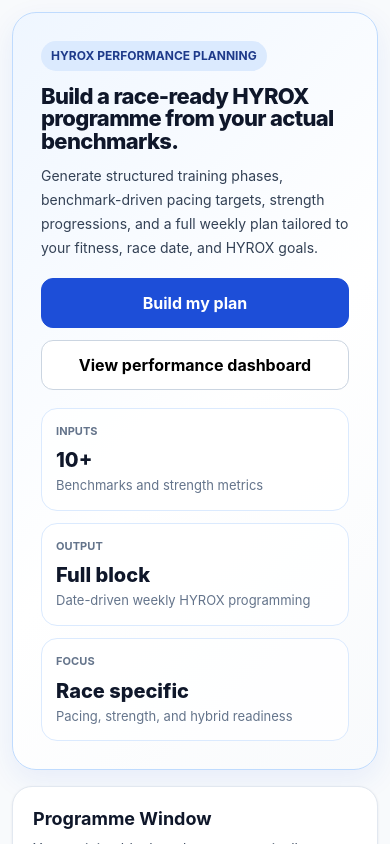
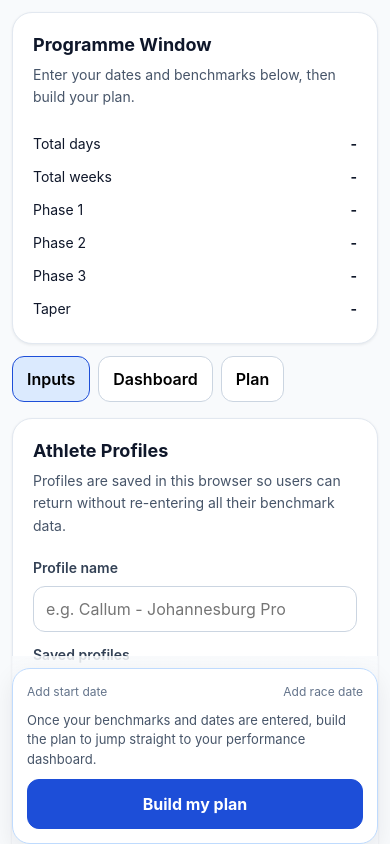
Before and after one commit to callumgeddes-debug/hyrox-training-app, a React (Vite) app: page / in a window 390 px wide. Shown: the top 844 px of the page. Built offline with nearby package versions, Linux system fonts and the light colour scheme.

Commit message:
update UI / mobile improvements

```diff
--- a/src/App.tsx
+++ b/src/App.tsx
@@ -36,6 +36,59 @@ type Profile = {
   updatedAt: string;
 };
 
+const MOBILE_BREAKPOINT = 768;
+const TABLET_BREAKPOINT = 1100;
+
+const STORAGE_KEYS = {
+  currentBenchmarks: "hyrox_planner_current_benchmarks",
+  currentSetup: "hyrox_planner_current_setup",
+  profiles: "hyrox_planner_profiles",
+};
+
+const defaultBenchmarks: Benchmarks = {
+  ski500: "1:47.0",
+  ski2000: "8:33.3",
+  row500: "1:31.7",
+  row2000: "7:28.1",
+  run5k: "23:10.0",
+  ftp: 199,
+  squat5rm: 130,
+  bss5rm: 22.5,
+  deadlift5rm: 190,
+  weightedPullup: 20,
+  lungeLoad: 20,
+};
+
+const defaultSetup: Setup = {
+  startDate: "",
+  raceDate: "",
+  saturdayClass: false,
+};
+
+const strengthPercents = {
+  phase1: { squat: 0.72, deadlift: 0.77, bss: 0.72, pull: 0.77 },
+  phase2: { squat: 0.8, deadlift: 0.84, bss: 0.78, pull: 0.84 },
+  phase3: { squat: 0.85, deadlift: 0.88, bss: 0.74, pull: 0.79 },
+  taper: { squat: 0.65, deadlift: 0.65, bss: 0.6, pull: 0.6 },
+};
+
+const phaseColors: Record<string, string> = {
+  "Phase 1": "#e0f2fe",
+  "Phase 2": "#dcfce7",
+  "Phase 3": "#fef3c7",
+  Taper: "#ffe4e6",
+};
+
+function safeRead<T>(key: string, fallback: T): T {
+  if (typeof window === "undefined") return fallback;
+  try {
+    const raw = window.localStorage.getItem(key);
+    return raw ? (JSON.parse(raw) as T) : fallback;
+  } catch {
+    return fallback;
+  }
+}
+
 function parseTimeToSeconds(value: string): number | null {
   if (!value.trim()) return null;
   const parts = value.trim().split(":");
@@ -65,7 +118,7 @@ function formatSecondsToPace(seconds: number, suffix = ""): string {
 
 function startOfDay(value: string): Date | null {
   if (!value) return null;
-  const d = new Date(value + "T00:00:00");
+  const d = new Date(`${value}T00:00:00`);
   return Number.isNaN(d.getTime()) ? null : d;
 }
 
@@ -76,61 +129,7 @@ function daysBetween(start: Date | null, end: Date | null): number | null {
   return Math.ceil(ms / (1000 * 60 * 60 * 24));
 }
 
-const strengthPercents = {
-  phase1: { squat: 0.72, deadlift: 0.77, bss: 0.72, pull: 0.77 },
-  phase2: { squat: 0.8, deadlift: 0.84, bss: 0.78, pull: 0.84 },
-  phase3: { squat: 0.85, deadlift: 0.88, bss: 0.74, pull: 0.79 },
-  taper: { squat: 0.65, deadlift: 0.65, bss: 0.6, pull: 0.6 },
-};
-
-const STORAGE_KEYS = {
-  currentBenchmarks: "hyrox_planner_current_benchmarks",
-  currentSetup: "hyrox_planner_current_setup",
-  profiles: "hyrox_planner_profiles",
-};
-
-const defaultBenchmarks: Benchmarks = {
-  ski500: "1:47.0",
-  ski2000: "8:33.3",
-  row500: "1:31.7",
-  row2000: "7:28.1",
-  run5k: "23:10.0",
-  ftp: 199,
-  squat5rm: 130,
-  bss5rm: 22.5,
-  deadlift5rm: 190,
-  weightedPullup: 20,
-  lungeLoad: 20,
-};
-
-const defaultSetup: Setup = {
-  startDate: "",
-  raceDate: "",
-  saturdayClass: false,
-};
-
-function safeRead<T>(key: string, fallback: T): T {
-  if (typeof window === "undefined") return fallback;
-  try {
-    const raw = window.localStorage.getItem(key);
-    return raw ? (JSON.parse(raw) as T) : fallback;
-  } catch {
-    return fallback;
-  }
-}
-
-const MOBILE_BREAKPOINT = 768;
-
-const phaseColors: Record<string, string> = {
-  "Phase 1": "#e0f2fe",
-  "Phase 2": "#dcfce7",
-  "Phase 3": "#fef3c7",
-  Taper: "#ffe4e6",
-};
-
 const styles = {
-  brand: "#1d4ed8",
-  brandSoft: "#dbeafe",
   page: {
     minHeight: "100vh",
     background: "#f8fafc",
@@ -156,8 +155,8 @@ const styles = {
   cardBody: {
     padding: 20,
   } as React.CSSProperties,
-  title: {
-    fontSize: 30,
+  sectionTitle: {
+    fontSize: 18,
     fontWeight: 700,
     margin: 0,
   } as React.CSSProperties,
@@ -165,11 +164,6 @@ const styles = {
     fontSize: 14,
     color: "#475569",
     lineHeight: 1.6,
-    margin: 0,
-  } as React.CSSProperties,
-  sectionTitle: {
-    fontSize: 18,
-    fontWeight: 700,
     margin: 0,
   } as React.CSSProperties,
   grid2: {
@@ -206,6 +200,17 @@ const styles = {
     fontSize: 14,
     outline: "none",
     boxSizing: "border-box",
+    background: "#ffffff",
+  } as React.CSSProperties,
+  select: {
+    width: "100%",
+    padding: "10px 12px",
+    borderRadius: 12,
+    border: "1px solid #cbd5e1",
+    fontSize: 14,
+    outline: "none",
+    boxSizing: "border-box",
+    background: "#ffffff",
   } as React.CSSProperties,
   switchRow: {
     display: "flex",
@@ -262,14 +267,6 @@ const styles = {
     borderRadius: 14,
     padding: 12,
     fontSize: 12,
-  } as React.CSSProperties,
-  footerButton: {
-    padding: "10px 14px",
-    borderRadius: 12,
-    border: "1px solid #cbd5e1",
-    background: "#ffffff",
-    cursor: "pointer",
-    fontWeight: 600,
   } as React.CSSProperties,
   heroWrap: {
     display: "grid",
@@ -372,16 +369,6 @@ const styles = {
     gridTemplateColumns: "1.4fr 1fr auto auto auto",
     alignItems: "end",
   } as React.CSSProperties,
-  select: {
-    width: "100%",
-    padding: "10px 12px",
-    borderRadius: 12,
-    border: "1px solid #cbd5e1",
-    fontSize: 14,
-    outline: "none",
-    boxSizing: "border-box",
-    background: "#ffffff",
-  } as React.CSSProperties,
   miniButton: {
     padding: "10px 12px",
     borderRadius: 12,
@@ -400,6 +387,34 @@ const styles = {
     cursor: "pointer",
     fontWeight: 600,
     whiteSpace: "nowrap" as const,
+  } as React.CSSProperties,
+  mobileBuildSection: {
+    position: "sticky" as const,
+    bottom: 0,
+    background: "linear-gradient(180deg, rgba(248,250,252,0.85) 0%, #f8fafc 30%, #f8fafc 100%)",
+    paddingTop: 12,
+    marginTop: 8,
+  } as React.CSSProperties,
+  mobileBuildCard: {
+    background: "#ffffff",
+    border: "1px solid #bfdbfe",
+    borderRadius: 18,
+    boxShadow: "0 8px 24px rgba(15, 23, 42, 0.08)",
+    padding: 14,
+  } as React.CSSProperties,
+  mobileBuildText: {
+    fontSize: 13,
+    color: "#475569",
+    lineHeight: 1.5,
+    margin: "0 0 10px 0",
+  } as React.CSSProperties,
+  mobileBuildMeta: {
+    display: "flex",
+    justifyContent: "space-between",
+    gap: 12,
+    fontSize: 12,
+    color: "#64748b",
+    marginBottom: 10,
   } as React.CSSProperties,
 };
 
@@ -432,6 +447,11 @@ export default function App() {
     if (typeof window === "undefined") return 1200;
     return window.innerWidth;
   });
+  const [benchmarks, setBenchmarks] = useState<Benchmarks>(() => safeRead(STORAGE_KEYS.currentBenchmarks, defaultBenchmarks));
+  const [setup, setSetup] = useState<Setup>(() => safeRead(STORAGE_KEYS.currentSetup, defaultSetup));
+  const [profiles, setProfiles] = useState<Profile[]>(() => safeRead(STORAGE_KEYS.profiles, []));
+  const [selectedProfileId, setSelectedProfileId] = useState<string>("");
+  const [profileName, setProfileName] = useState<string>("");
 
   useEffect(() => {
     if (typeof window === "undefined") return;
@@ -439,14 +459,6 @@ export default function App() {
     window.addEventListener("resize", onResize);
     return () => window.removeEventListener("resize", onResize);
   }, []);
-
-  const isMobile = viewportWidth < MOBILE_BREAKPOINT;
-  const isTablet = viewportWidth >= MOBILE_BREAKPOINT && viewportWidth < 1100;
-  const [benchmarks, setBenchmarks] = useState<Benchmarks>(() => safeRead(STORAGE_KEYS.currentBenchmarks, defaultBenchmarks));
-  const [setup, setSetup] = useState<Setup>(() => safeRead(STORAGE_KEYS.currentSetup, defaultSetup));
-  const [profiles, setProfiles] = useState<Profile[]>(() => safeRead(STORAGE_KEYS.profiles, []));
-  const [selectedProfileId, setSelectedProfileId] = useState<string>("");
-  const [profileName, setProfileName] = useState<string>("");
 
   useEffect(() => {
     if (typeof window === "undefined") return;
@@ -462,6 +474,9 @@ export default function App() {
     if (typeof window === "undefined") return;
     window.localStorage.setItem(STORAGE_KEYS.profiles, JSON.stringify(profiles));
   }, [profiles]);
+
+  const isMobile = viewportWidth < MOBILE_BREAKPOINT;
+  const isTablet = viewportWidth >= MOBILE_BREAKPOINT && viewportWidth < TABLET_BREAKPOINT;
 
   function saveProfile() {
     const trimmed = profileName.trim();
@@ -514,6 +529,13 @@ export default function App() {
     setProfiles((prev) => prev.filter((p) => p.id !== selectedProfileId));
     setSelectedProfileId("");
     setProfileName("");
+  }
+
+  function buildPlan() {
+    setActiveTab("dashboard");
+    if (typeof window !== "undefined") {
+      window.scrollTo({ top: 0, behavior: "smooth" });
+    }
   }
 
   const derived = useMemo(() => {
@@ -687,7 +709,7 @@ export default function App() {
         {
           day: "Day 7",
           name: "Rest",
-          main: `Rest day — no training prescribed`,
+          main: "Rest day — no training prescribed",
           strength: "-",
           accessory: "-",
         },
@@ -799,11 +821,6 @@ export default function App() {
     gap: isMobile ? 12 : 16,
   };
 
-  const cardBodyStyle: React.CSSProperties = {
-    ...styles.cardBody,
-    padding: isMobile ? 16 : 20,
-  };
-
   const inputStyle: React.CSSProperties = {
     ...styles.input,
     fontSize: isMobile ? 16 : 14,
@@ -824,6 +841,8 @@ export default function App() {
   return (
     <div style={pageStyle}>
       <div style={containerStyle}>
+        {!isMobile ? (
+          <>
             <div style={heroWrapStyle}>
               <div style={styles.heroCard}>
                 <div style={styles.eyebrow}>HYROX performance planning</div>
@@ -832,8 +851,8 @@ export default function App() {
                   Generate structured training phases, benchmark-driven pacing targets, strength progressions, and a full weekly plan tailored to your fitness, race date, and HYROX goals.
                 </p>
                 <div style={ctaRowStyle}>
-              <button style={{ ...styles.primaryButton, width: isMobile ? "100%" : undefined }} onClick={() => setActiveTab("inputs")}>Build my plan</button>
-              <button style={{ ...styles.secondaryButton, width: isMobile ? "100%" : undefined }} onClick={() => setActiveTab("dashboard")}>View performance dashboard</button>
+                  <button style={styles.primaryButton} onClick={() => setActiveTab("inputs")}>Build my plan</button>
+                  <button style={styles.secondaryButton} onClick={() => setActiveTab("dashboard")}>View performance dashboard</button>
                 </div>
                 <div style={heroStatsStyle}>
                   <div style={styles.statCard}>
@@ -880,6 +899,19 @@ export default function App() {
                 <p style={styles.featureText}>Each week includes hybrid sessions, erg work, strength, accessory work, and race-relevant fatigue management.</p>
               </div>
             </div>
+          </>
+        ) : (
+          <SectionCard title="Programme Window" subtitle="Enter your dates and benchmarks below, then build your plan.">
+            <div style={{ display: "grid", gap: 4 }}>
+              <div style={styles.metricRow}><span>Total days</span><strong>{program.totalDays ?? "-"}</strong></div>
+              <div style={styles.metricRow}><span>Total weeks</span><strong>{program.totalDays !== null ? program.totalWeeks : "-"}</strong></div>
+              <div style={styles.metricRow}><span>Phase 1</span><strong>{program.totalDays !== null ? program.phase1Weeks : "-"}</strong></div>
+              <div style={styles.metricRow}><span>Phase 2</span><strong>{program.totalDays !== null ? program.phase2Weeks : "-"}</strong></div>
+              <div style={styles.metricRow}><span>Phase 3</span><strong>{program.totalDays !== null ? program.phase3Weeks : "-"}</strong></div>
+              <div style={styles.metricRow}><span>Taper</span><strong>{program.totalDays !== null ? program.taperWeeks : "-"}</strong></div>
+            </div>
+          </SectionCard>
+        )}
 
         <div style={tabBarStyle}>
           <button style={styles.tabButton(activeTab === "inputs")} onClick={() => setActiveTab("inputs")}>Inputs</button>
@@ -982,6 +1014,21 @@ export default function App() {
                 </div>
               </SectionCard>
             </div>
+
+            {isMobile ? (
+              <div style={styles.mobileBuildSection}>
+                <div style={styles.mobileBuildCard}>
+                  <div style={styles.mobileBuildMeta}>
+                    <span>{setup.startDate ? "Start date set" : "Add start date"}</span>
+                    <span>{setup.raceDate ? "Race date set" : "Add race date"}</span>
+                  </div>
+                  <p style={styles.mobileBuildText}>
+                    Once your benchmarks and dates are entered, build the plan to jump straight to your performance dashboard.
+                  </p>
+                  <button style={{ ...styles.primaryButton, width: "100%" }} onClick={buildPlan}>Build my plan</button>
+                </div>
+              </div>
+            ) : null}
           </div>
         ) : null}
 
@@ -1062,8 +1109,6 @@ export default function App() {
             ))}
           </div>
         ) : null}
-
-
       </div>
     </div>
   );
```
Lines whose indentation alone changed are shown as unchanged.
